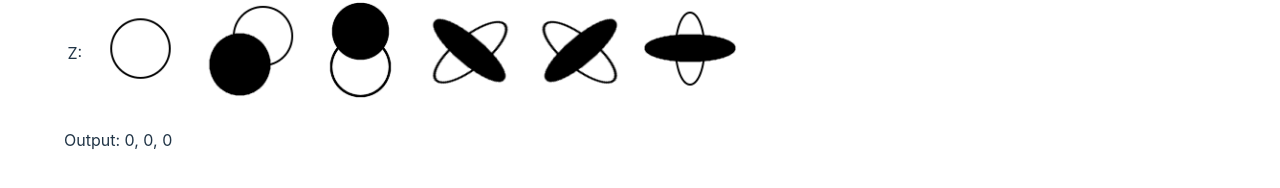
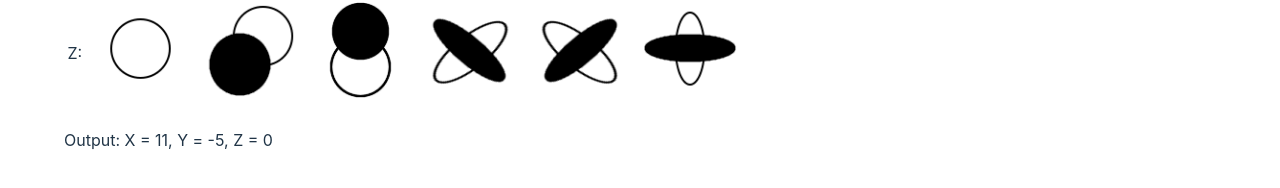
Before and after one commit to jtnoble/blackops6-tool, a React (Vite) app: page /zombies/terminus/beamsmasher in a window 1280 px wide. Shown: the part 590-778 px from the top of the page. Built offline with nearby package versions, Linux system fonts and the light colour scheme.

Commit message:
beamsmasher working puzzle

```diff
--- a/src/components/beamsmasher_math_puzzle.tsx
+++ b/src/components/beamsmasher_math_puzzle.tsx
@@ -1,11 +1,11 @@
-import { useState } from 'react'
-import bs_0 from '../assets/beamsmasher_0.png'
-import bs_10 from '../assets/beamsmasher_10.png'
-import bs_11 from '../assets/beamsmasher_11.png'
-import bs_20 from '../assets/beamsmasher_20.png'
-import bs_21 from '../assets/beamsmasher_21.png'
-import bs_22 from '../assets/beamsmasher_22.png'
-import styles from '../styles/beamsmasher_math_puzzle.module.css'
+import { useState } from 'react';
+import bs_0 from '../assets/beamsmasher_0.png';
+import bs_10 from '../assets/beamsmasher_10.png';
+import bs_11 from '../assets/beamsmasher_11.png';
+import bs_20 from '../assets/beamsmasher_20.png';
+import bs_21 from '../assets/beamsmasher_21.png';
+import bs_22 from '../assets/beamsmasher_22.png';
+import styles from '../styles/beamsmasher_math_puzzle.module.css';
 
 const data = [
     { image: bs_0, value: 0 },
@@ -14,9 +14,9 @@ const data = [
     { image: bs_22, value: 22 },
     { image: bs_21, value: 21 },
     { image: bs_20, value: 20 }
-]
+];
 
-const PuzzleItem: React.FC<any> = ({ index, rowCharacter, isSelected, onSelect }: any) => {
+const PuzzleItem: React.FC<any> = ({ index, isSelected, onSelect }: any) => {
     const handleClick = () => {
         onSelect(index);
     };
@@ -40,21 +40,13 @@ const PuzzleItem: React.FC<any> = ({ index, rowCharacter, isSelected, onSelect }
     );
 };
 
-
-const PuzzleRow: React.FC<any> = ({ rowCharacter }: any) => {
-    const [selectedIndex, setSelectedIndex] = useState<number | null>(null);
-
-    const handleSelect = (index: number) => {
-        setSelectedIndex(index);
-    };
-
+const PuzzleRow: React.FC<any> = ({ rowCharacter, selectedIndex, onSelect }: any) => {
     const rowElements = data.map((item, index) => (
         <PuzzleItem
             key={index}
             index={index}
-            rowCharacter={rowCharacter}
             isSelected={selectedIndex === index}
-            onSelect={handleSelect}
+            onSelect={onSelect}
         />
     ));
 
@@ -64,40 +56,57 @@ const PuzzleRow: React.FC<any> = ({ rowCharacter }: any) => {
             {rowElements}
         </tr>
     );
-}
+};
 
 const BeamsmasherMathPuzzle: React.FC = () => {
     const [xSelected, setXSelected] = useState<number | null>(null);
     const [ySelected, setYSelected] = useState<number | null>(null);
     const [zSelected, setZSelected] = useState<number | null>(null);
 
+    // Helper functions to compute outputs based on selected values
+    const calculateXOutput = (x: number, y: number, z: number) => (2 * x) + 11;
+    const calculateYOutput = (x: number, y: number, z: number) => ((2 * z) + y) - 5;
+    const calculateZOutput = (x: number, y: number, z: number) => Math.abs((y + z) - x);
+
+    // Get the values from selected indices
+    const xInput = xSelected !== null ? data[xSelected].value : 0;
+    const yInput = ySelected !== null ? data[ySelected].value : 0;
+    const zInput = zSelected !== null ? data[zSelected].value : 0;
+
+    // Calculate outputs based on the selected inputs
+    const xOutput = calculateXOutput(xInput, yInput, zInput);
+    const yOutput = calculateYOutput(xInput, yInput, zInput);
+    const zOutput = calculateZOutput(xInput, yInput, zInput);
+
     const puzzleRows = [
         <PuzzleRow
+            key="X"
             rowCharacter="X"
+            selectedIndex={xSelected}
             onSelect={(index: number) => setXSelected(index)}
         />,
         <PuzzleRow
+            key="Y"
             rowCharacter="Y"
+            selectedIndex={ySelected}
             onSelect={(index: number) => setYSelected(index)}
         />,
         <PuzzleRow
+            key="Z"
             rowCharacter="Z"
+            selectedIndex={zSelected}
             onSelect={(index: number) => setZSelected(index)}
         />,
     ];
-
-    const xOutput = xSelected !== null ? data[xSelected].value : 0;
-    const yOutput = ySelected !== null ? data[ySelected].value : 0;
-    const zOutput = zSelected !== null ? data[zSelected].value : 0;
 
     return (
         <>
             <table className={styles.table}>
                 <tbody>{puzzleRows}</tbody>
             </table>
-            <p>Output: {xOutput}, {yOutput}, {zOutput}</p>
+            <p>Output: X = {xOutput}, Y = {yOutput}, Z = {zOutput}</p>
         </>
     );
-}
+};
 
 export default BeamsmasherMathPuzzle;
--- a/src/pages/indexPage.tsx
+++ b/src/pages/indexPage.tsx
@@ -14,7 +14,7 @@ const IndexPage = () => {
     <div className={styles.container}>
       <h1>Black Ops 6: MultiTool</h1>
       <div className={styles.imgContainer}>
-        <img src={placeholderLogo} alt={placeholderLogo} onClick={() => handleRedirect("/multiplayer")}/>
+        {/* <img src={placeholderLogo} alt={placeholderLogo} onClick={() => handleRedirect("/multiplayer")}/> */}
         <img src={placeholderLogo} alt={placeholderLogo} onClick={() => handleRedirect("/zombies")}/>
       </div>
     </div>
```
